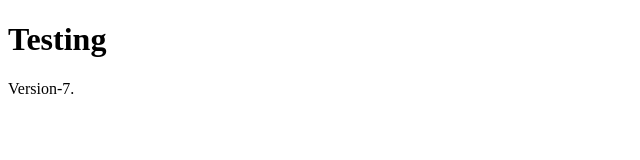
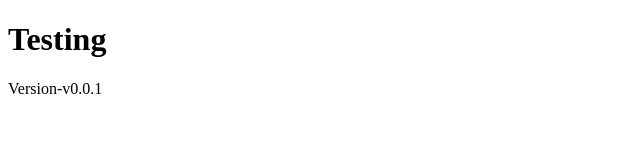
Before and after one commit to umasuryasai/ci-cd-testing, a plain HTML site: page others/index.html in a window 1280 px wide. Shown: the full height of the page, 0-640 px from the left. Drawn offline with Linux system fonts and the light colour scheme.

Commit message:
updated httpd index file-v1

```diff
--- a/others/index.html
+++ b/others/index.html
@@ -7,7 +7,7 @@
 <body>
 
 <h1>Testing</h1>
-<p>Version-7.</p>
+<p>Version-v0.0.1</p>
 
 </body>
 </html>
```
